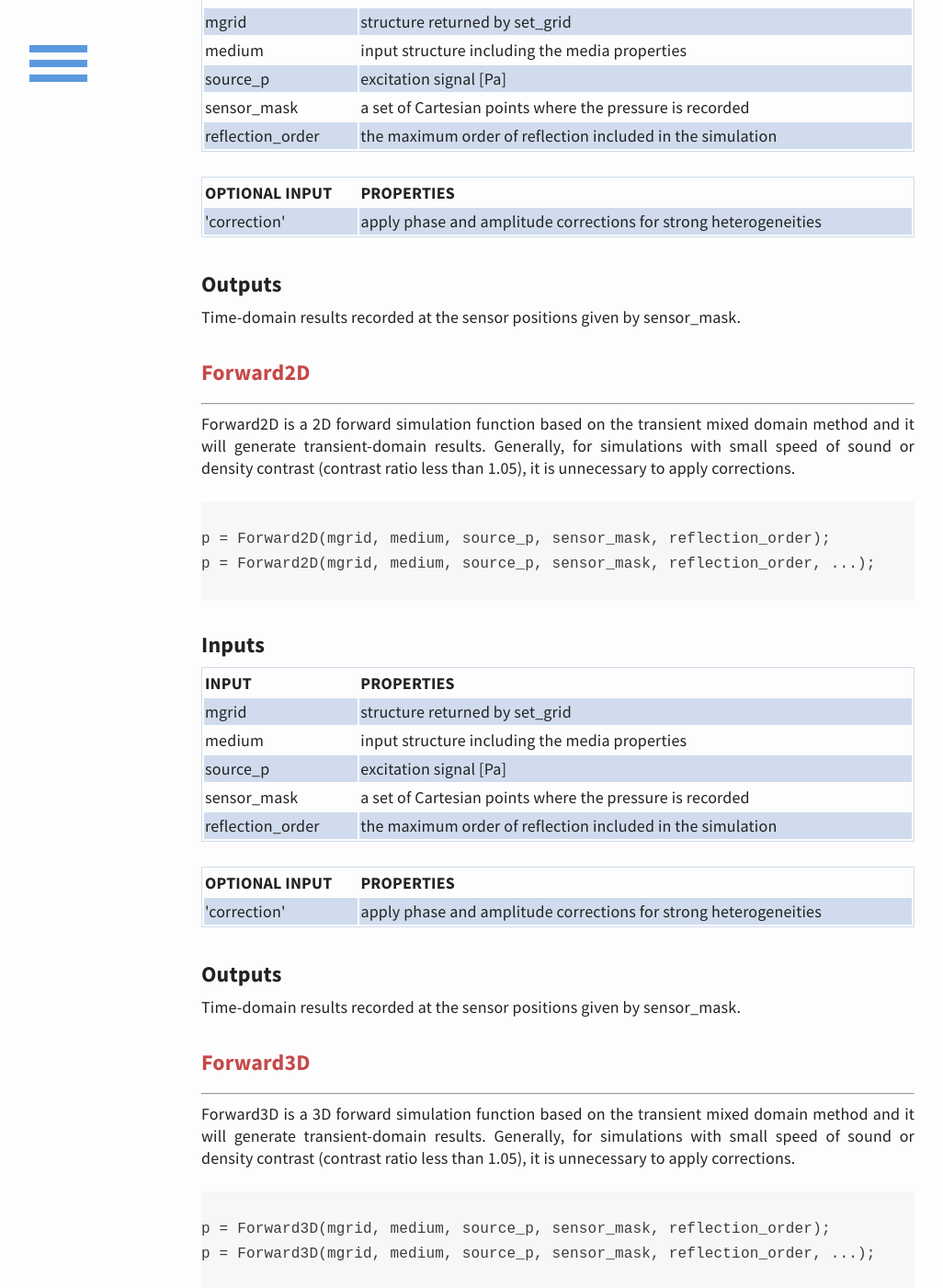
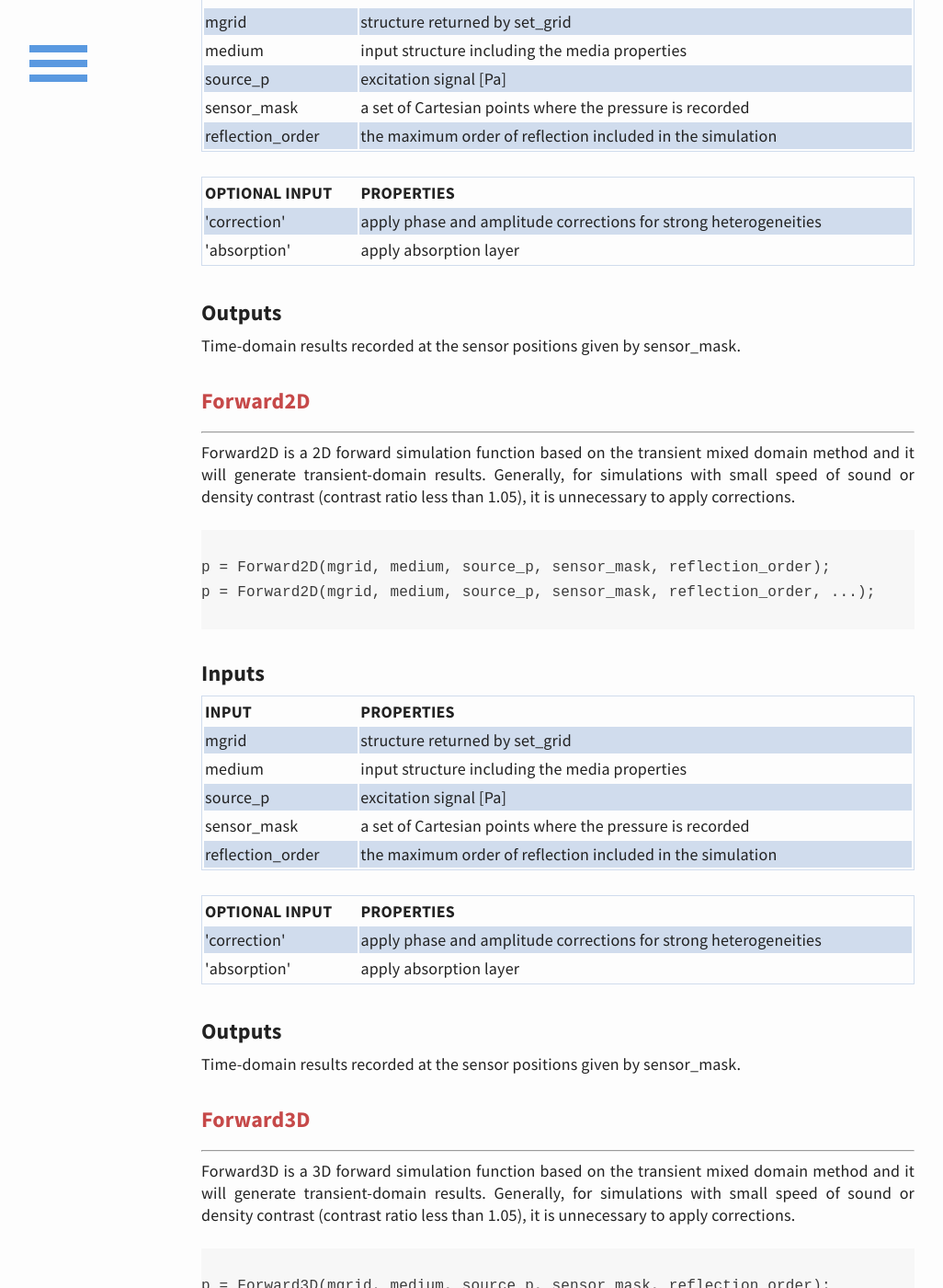
Before and after one commit to m-SOUND/mSOUND, a Jekyll site: the page built from function.html, in a window 1280 px wide and 1400 px high, scrolled down 1843 px. Shown: the whole window at 92% size, without its empty margins (33-1059 px from the left). Built offline with Jekyll 4.4.1, drawn with Linux system fonts in a browser that asks for light colours; some of the changed text lies outside the part shown.

Commit message:
Update function.html

```diff
--- a/function.html
+++ b/function.html
@@ -133,10 +133,13 @@ p = Forward1D(mgrid, medium, source_p, sensor_mask, reflection_order, ...);
 <br>
 <table>
   <tr>
-    <th>OPTIONAL INPUT</th><th>PROPERTIES</th>
+   <th>OPTIONAL INPUT</th><th>PROPERTIES</th>
   </tr>
   <tr>
-    <td>'correction'</td><td>apply phase and amplitude corrections for strong heterogeneities</td>
+   <td>'correction'</td><td>apply phase and amplitude corrections for strong heterogeneities</td>
+  </tr>
+  <tr>
+  <td>'absorption'</td><td>apply absorption layer</td>
   </tr>
  </table>
 
@@ -189,6 +192,9 @@ p = Forward2D(mgrid, medium, source_p, sensor_mask, reflection_order, ...);
   <tr>
     <td>'correction'</td><td>apply phase and amplitude corrections for strong heterogeneities</td>
   </tr>
+   <tr>
+  <td>'absorption'</td><td>apply absorption layer</td>
+  </tr>
  </table>
 <br>
 <h3>Outputs</h3>
@@ -237,6 +243,9 @@ p = Forward3D(mgrid, medium, source_p, sensor_mask, reflection_order, ...);
   </tr>
   <tr>
     <td>'correction'</td><td>apply phase and amplitude corrections for strong heterogeneities</td>
+  </tr>
+   <tr>
+  <td>'absorption'</td><td>apply absorption layer</td>
   </tr>
  </table>
 <br>
@@ -287,6 +296,9 @@ p = Forward2D_fund(mgrid, medium, source_p, omega_c, reflection_order, ...);
   </tr>
   <tr>
     <td>'correction'</td><td>apply phase and amplitude corrections for strong heterogeneities</td>
+  </tr>
+   <tr>
+  <td>'absorption'</td><td>apply absorption layer</td>
   </tr>
  </table>
 
@@ -341,6 +353,9 @@ p = Forward2D_sec(mgrid, medium, P_fundamental, omega_c, ...);
   <tr>
     <td>'correction'</td><td>apply phase and amplitude corrections for strong heterogeneities</td>
   </tr>
+   <tr>
+  <td>'absorption'</td><td>apply absorption layer</td>
+  </tr>
  </table>
 <br>
 <h3>Outputs</h3>
@@ -391,6 +406,9 @@ p = Forward3D_fund(mgrid, medium, source_p, omega_c, reflection_order, ...);
 <tr>
 <td>'correction'</td><td>apply phase and amplitude corrections for strong heterogeneities</td>
 </tr>
+   <tr>
+  <td>'absorption'</td><td>apply absorption layer</td>
+  </tr>
 </table>
 <br>
 <h3>Outputs</h3>
@@ -443,6 +461,9 @@ p = Forward3D_sec(mgrid, medium, P_fundamental, omega_c, ...);
   <tr>
     <td>'correction'</td><td>apply phase and amplitude corrections for strong heterogeneities</td>
   </tr>
+   <tr>
+  <td>'absorption'</td><td>apply absorption layer</td>
+  </tr>
  </table>
 <br>
 <h3>Outputs</h3>
```
